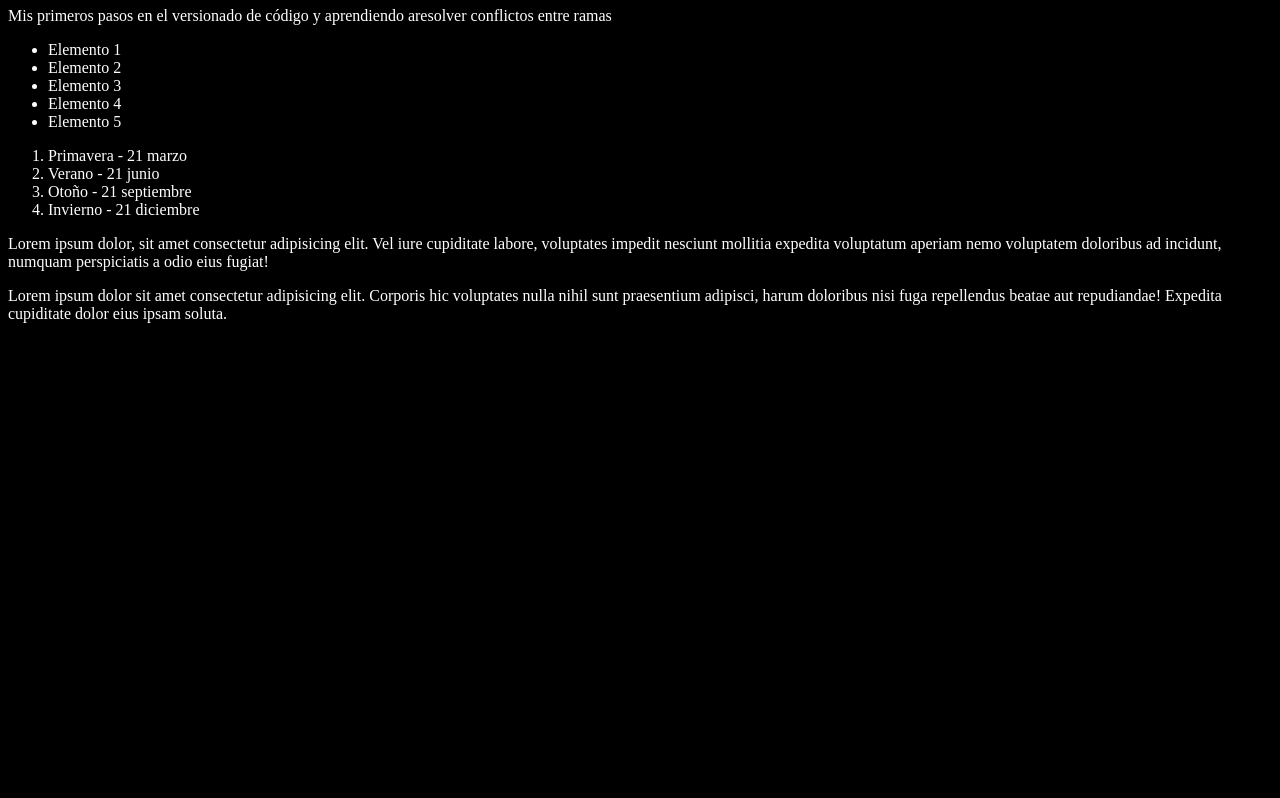
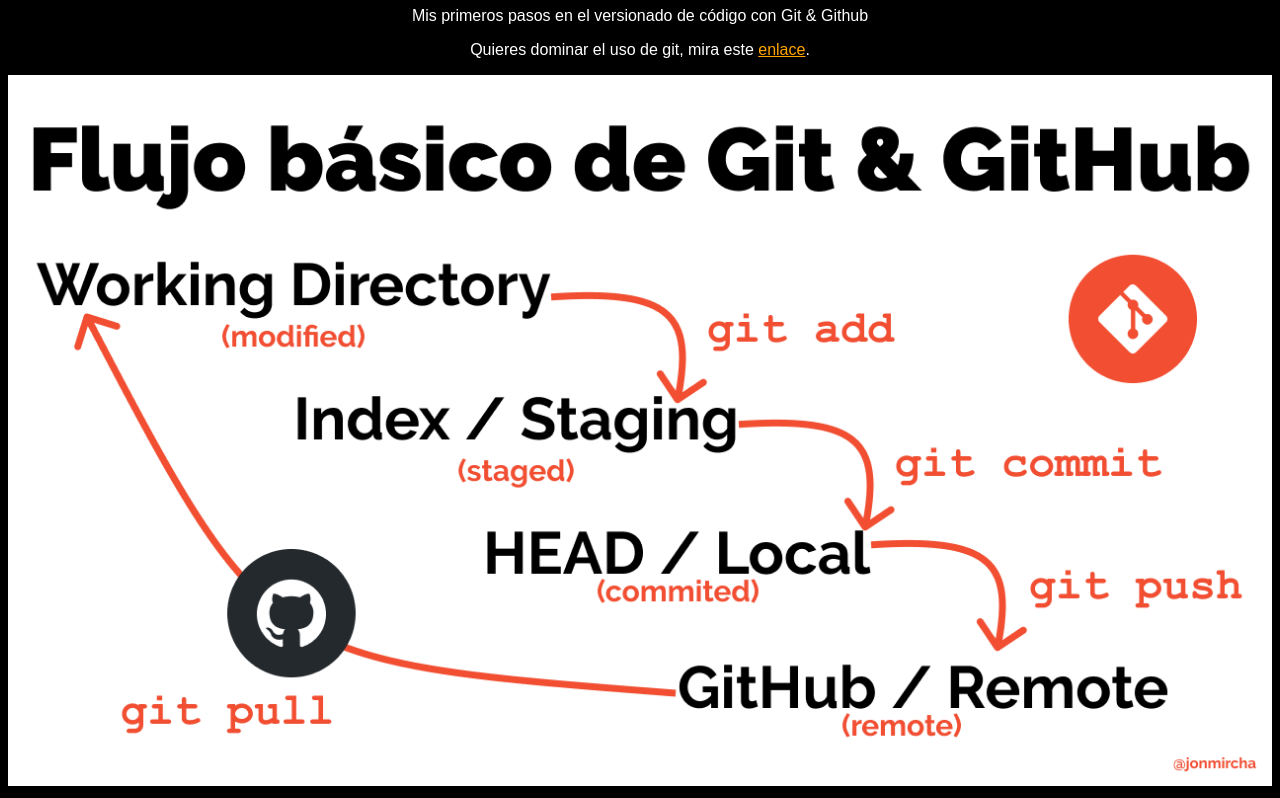
Before and after one commit to JesusMM15/youtube-git, a plain HTML site: page index.html in a window 1280 px wide. Shown: the part 73-871 px from the top of the page. Before the commit the page ends 800 px from the top, so only its background shows below. Drawn offline with Linux system fonts and the light colour scheme.

Commit message:
Agregando imagen de flujo git y poniendo chulo el index.html

```diff
--- a/index.html
+++ b/index.html
@@ -8,22 +8,10 @@
 </head>
 <body>
   <h1>Aprendiendo Git</h1>
-  <p>Mis primeros pasos en el versionado de código y aprendiendo aresolver conflictos entre ramas</p>
-  <ul>
-    <li>Elemento 1</li>
-    <li>Elemento 2</li>
-    <li>Elemento 3</li>
-    <li>Elemento 4</li>
-    <li>Elemento 5</li>
-  </ul>
-  <ol>
-    <li>Primavera - 21 marzo</li>
-    <li>Verano - 21 junio</li>
-    <li>Otoño - 21 septiembre</li>
-    <li>Invierno - 21 diciembre</li>
-  </ol>
-  <p>Lorem ipsum dolor, sit amet consectetur adipisicing elit. Vel iure cupiditate labore, voluptates impedit nesciunt mollitia expedita voluptatum aperiam nemo voluptatem doloribus ad incidunt, numquam perspiciatis a odio eius fugiat!</p>
-  <p>Lorem ipsum dolor sit amet consectetur adipisicing elit. Corporis hic voluptates nulla nihil sunt praesentium adipisci, harum doloribus nisi fuga repellendus beatae aut repudiandae! Expedita cupiditate dolor eius ipsam soluta.</p>
+  <p>Mis primeros pasos en el versionado de código con Git & Github</p>
+  <p>Quieres dominar el uso de git, mira este <a href="https://jonmircha.com/git" target="_blank">enlace</a>.</p>
+  <img src="git-flow.png" alt="Flujo básico de Git">
+
   <script src="index.js"></script>
 </body>
 </html>
--- a/style.css
+++ b/style.css
@@ -1,4 +1,16 @@
 html{
   background-color: #000;
   color: #fff;
+  text-align: center;
+  font-family: sans-serif;
 }
+a{
+  color: orange;
+
+}
+a:hover{
+  color: orangered;
+}
+img{
+  max-width: 100%;
+}
```
Also changed, not shown: git-flow.png (added), 1 other file.
